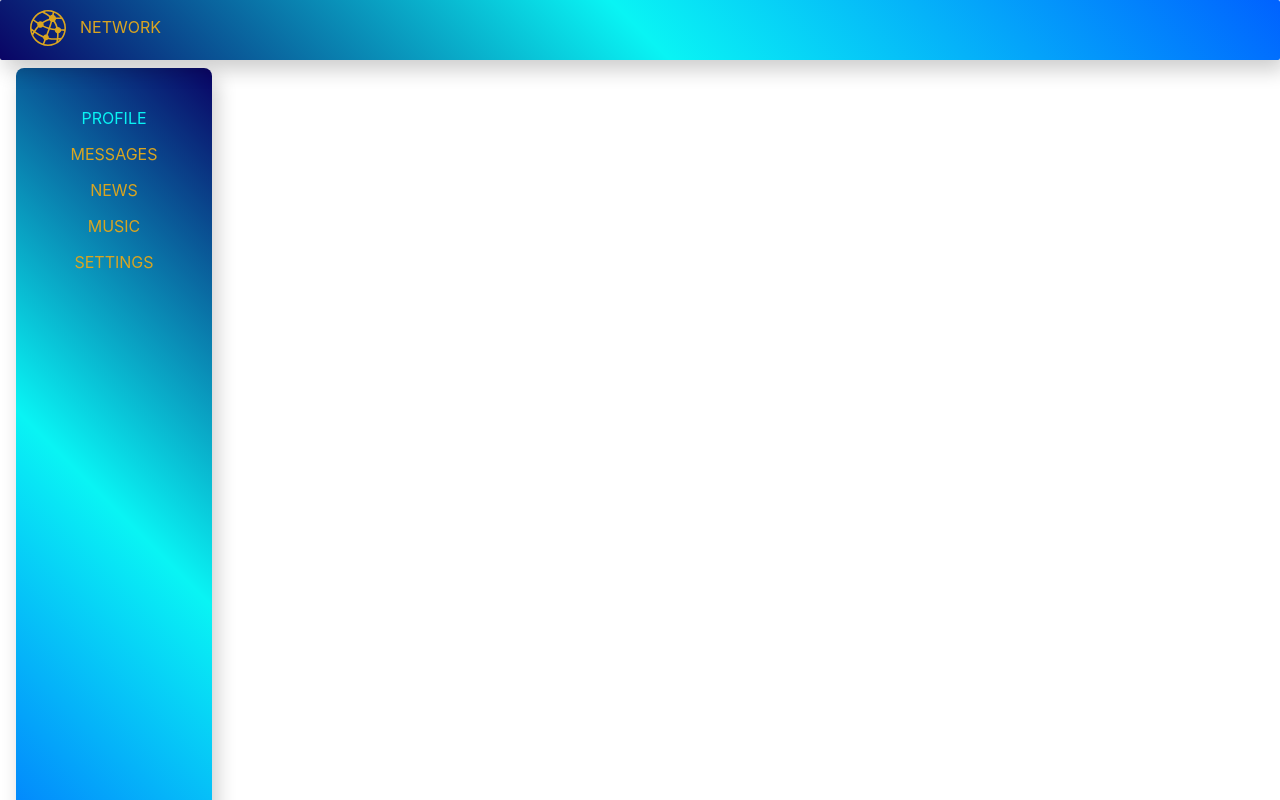
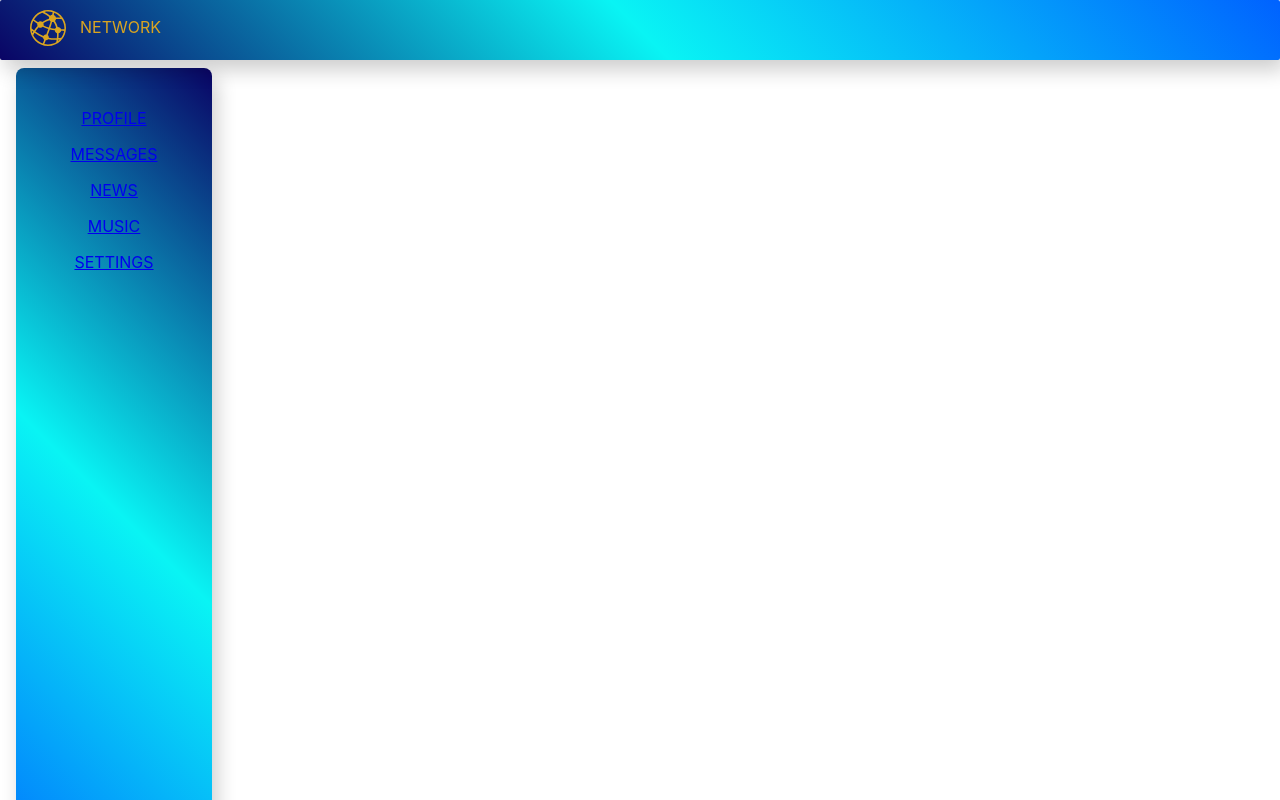
Before and after one commit to KasyanAndrey/project_01, a React (Create React App) app: page / in a window 1280 px wide. Shown: the top 800 px of the page. Built offline with nearby package versions, Linux system fonts and the light colour scheme.

Commit message:
add NavLink, chng Navbar

```diff
--- a/src/App.js
+++ b/src/App.js
@@ -20,7 +20,7 @@ const App = (props) => {
           <Navbar />
           <section className="app-wrapper-content">
             <Routes>
-              <Route path="/profile" element={<Profile/>} />
+              <Route path="/profile" element={<Profile />} />
               <Route path="/dialogs" element={<Dialogs />} />
               <Route path="/news" element={<News />} />
               <Route path="/music" element={<Music />} />
--- a/src/components/Navbar/Navbar.jsx
+++ b/src/components/Navbar/Navbar.jsx
@@ -1,14 +1,26 @@
 import React from "react";
-import css from './Navbar.module.css';
+import { NavLink } from "react-router-dom";
+
+import css from "./Navbar.module.css";
 
 const Navbar = () => {
   return (
     <nav className={css.nav}>
-      <a className={`${css.link} ${css.active}`} href="/profile">Profile</a>
-      <a className={css.link} href="/dialogs">Messages</a>
-      <a className={css.link} href="/news">News</a>
-      <a className={css.link} href="/music">Music</a>
-      <a className={css.link} href="/settings">Settings</a>
+      <div className={`${css.link} ${css.active}`}>
+        <NavLink to="/profile">Profile</NavLink>
+      </div>
+      <div className={css.link}>
+        <NavLink to="/dialogs">Messages</NavLink>
+      </div>
+      <div className={css.link}>
+        <NavLink to="/news">News</NavLink>
+      </div>
+      <div className={css.link}>
+        <NavLink to="/music">Music</NavLink>
+      </div>
+      <div className={css.link}>
+        <NavLink to="/settings">Settings</NavLink>
+      </div>
     </nav>
   );
 };
```
